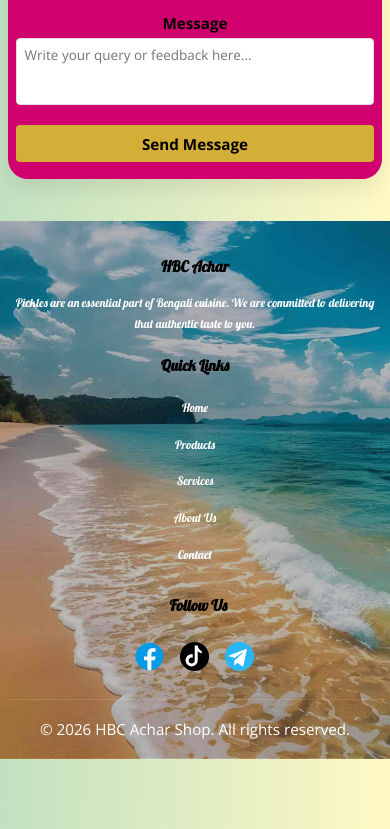
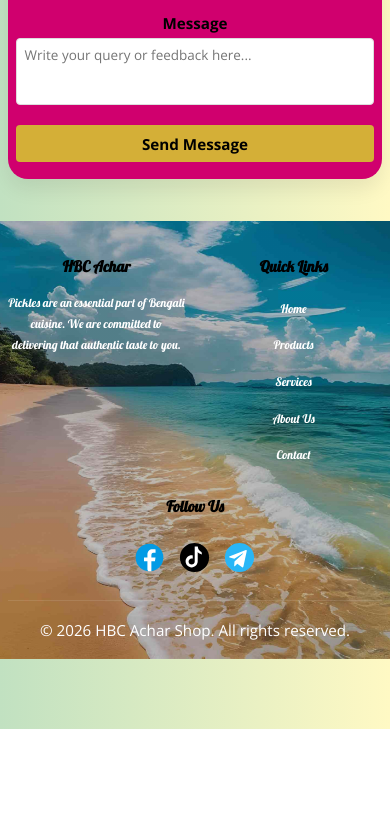
Before and after one commit to devkhadem/hbcacharshop, a React (Vite) app in the folder frontend/: page / in a window 390 px wide. Shown: the part 5802-6631 px from the top of the page. After the commit the page ends 6531 px from the top, so only its background shows below. Built offline with nearby package versions, Linux system fonts and the light colour scheme; a web font is replaced by a local one.

Commit message:
Add files via upload

```diff
--- a/frontend/src/App.css
+++ b/frontend/src/App.css
@@ -2101,6 +2101,10 @@ footer {
         max-height: 35vh;
     }
 
+    .footer-grid {
+        grid-template-columns: repeat(2, 1fr) !important;
+    }
+
     .footer-col {
         text-align: center;
         align-items: center;
@@ -2369,4 +2373,19 @@ footer {
     .about-content {
         padding: 5vh 6vw;
     }
-}
+
+    .footer-links-wrapper {
+        display: flex;
+        gap: 20px;
+    }
+
+    .footer-links-section {
+        flex: 1;
+    }
+
+    .follow-us-col {
+        grid-column: 1 / -1;
+        text-align: center;
+        justify-content: center;
+    }
+}
--- a/frontend/src/App.jsx
+++ b/frontend/src/App.jsx
@@ -1300,8 +1300,8 @@ function App() {
                                 <li><a href="#contact">Contact</a></li>
                             </ul>
                         </div>
-                        <div className="footer-col">
-                            <h3>&nbsp;&nbsp;Follow Us</h3>
+                        <div className="footer-col follow-us-col">
+                            <h3>Follow Us</h3>
                             <div className="social-links">
                                 <a href="https://www.facebook.com/groups/512382615075881/" target="_blank" aria-label="Facebook Group" className="facebook">
                                     <svg xmlns="http://www.w3.org/2000/svg" viewBox="0 0 48 48">
```
